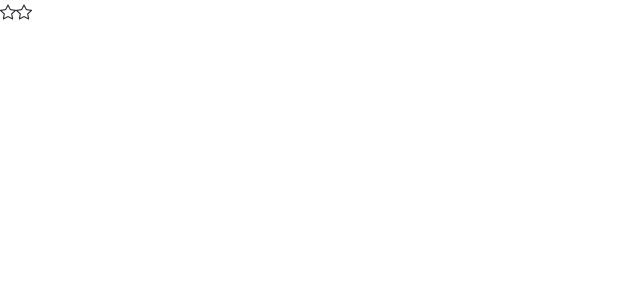
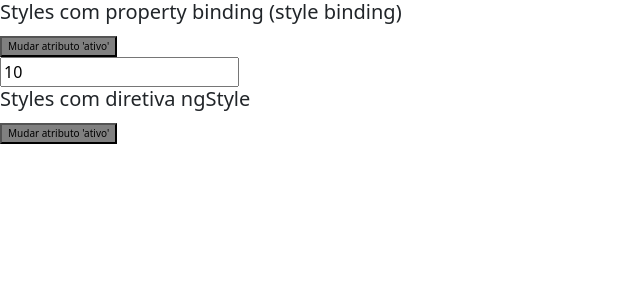
Before and after one commit to sergiohrodrigues/learning-angular, an Angular app: page / in a window 1280 px wide. Shown: the top 300 px of the page, without its empty margins (0-640 px from the left). Built offline with nearby package versions, Linux system fonts and the light colour scheme.

Commit message:
diretiva: ngStyle

```diff
--- a/src/app/app.component.html
+++ b/src/app/app.component.html
@@ -16,4 +16,5 @@
 <!-- <app-diretiva-ngif></app-diretiva-ngif> -->
 <!-- <app-diretiva-ngswitch></app-diretiva-ngswitch> -->
  <!-- <app-diretiva-ngfor></app-diretiva-ngfor> -->
-<app-diretiva-ngclass></app-diretiva-ngclass>
+<!-- <app-diretiva-ngclass></app-diretiva-ngclass> -->
+ <app-diretiva-ngstyle></app-diretiva-ngstyle>
--- a/src/app/app.component.ts
+++ b/src/app/app.component.ts
@@ -9,11 +9,12 @@
 import { DiretivaNgswitchComponent } from './diretiva-ngswitch/diretiva-ngswitch.component';
 import { DiretivaNgforComponent } from "./diretiva-ngfor/diretiva-ngfor.component";
 import { DiretivaNgclassComponent } from "./diretiva-ngclass/diretiva-ngclass.component";
+import { DiretivaNgstyleComponent } from "./diretiva-ngstyle/diretiva-ngstyle.component";
 
 @Component({
   selector: 'app-root',
   standalone: true,
-  imports: [RouterOutlet, MeuPrimeiroComponent, CursosComponent, DataBindingComponent, CicloComponent, CommonModule, DiretivaNgifComponent, DiretivaNgswitchComponent, DiretivaNgforComponent, DiretivaNgclassComponent],
+  imports: [RouterOutlet, MeuPrimeiroComponent, CursosComponent, DataBindingComponent, CicloComponent, CommonModule, DiretivaNgifComponent, DiretivaNgswitchComponent, DiretivaNgforComponent, DiretivaNgclassComponent, DiretivaNgstyleComponent],
   templateUrl: './app.component.html',
   styleUrl: './app.component.css'
 })
--- /dev/null
+++ b/src/app/diretiva-ngstyle/diretiva-ngstyle.component.html
@@ -0,0 +1,25 @@
+<h5>Styles com property binding (style binding)</h5>
+<button
+  [style.backgroundColor]="ativo ? 'blue' : 'gray'"
+  [style.color]="ativo ? 'white' : 'black'"
+  [style.fontWeight]="ativo ? 'bold' : 'normal'"
+  [style.fontSize]="tamanhoFonte + 'px'"
+  (click)="mudarAtivo()"
+>
+Mudar atributo 'ativo'
+</button>
+<br>
+<input type="text" [(ngModel)]="tamanhoFonte">
+
+<h5>Styles com diretiva ngStyle</h5>
+<button
+  [ngStyle]="{
+    'backgroundColor': (ativo ? 'blue' : 'gray'),
+    'color': (ativo ? 'white' : 'black'),
+    'fontWeight': (ativo ? 'bold' : 'normal'),
+    'fontSize': tamanhoFonte + 'px'
+  }"
+  (click)="mudarAtivo()"
+>
+Mudar atributo 'ativo'
+</button>
--- /dev/null
+++ b/src/app/diretiva-ngstyle/diretiva-ngstyle.component.ts
@@ -0,0 +1,20 @@
+import { CommonModule } from '@angular/common';
+import { Component } from '@angular/core';
+import { FormsModule } from '@angular/forms';
+
+@Component({
+  selector: 'app-diretiva-ngstyle',
+  standalone: true,
+  imports: [CommonModule, FormsModule],
+  templateUrl: './diretiva-ngstyle.component.html',
+  styleUrl: './diretiva-ngstyle.component.css'
+})
+export class DiretivaNgstyleComponent {
+
+  ativo: boolean = false;
+  tamanhoFonte: number = 10;
+
+  mudarAtivo(){
+    this.ativo = !this.ativo;
+  }
+}
```
Also changed, not shown: src/app/diretiva-ngstyle/diretiva-ngstyle.component.css (added), 1 other file (tests, documents, lock files or other folders).
